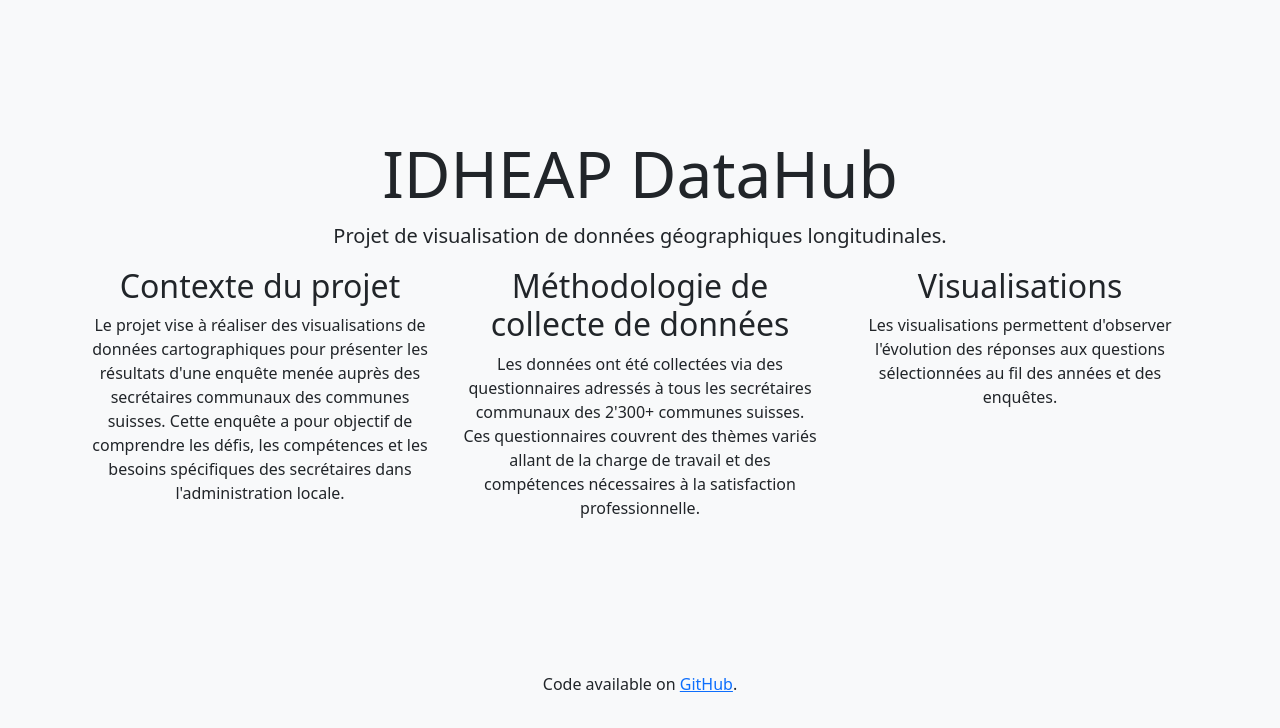
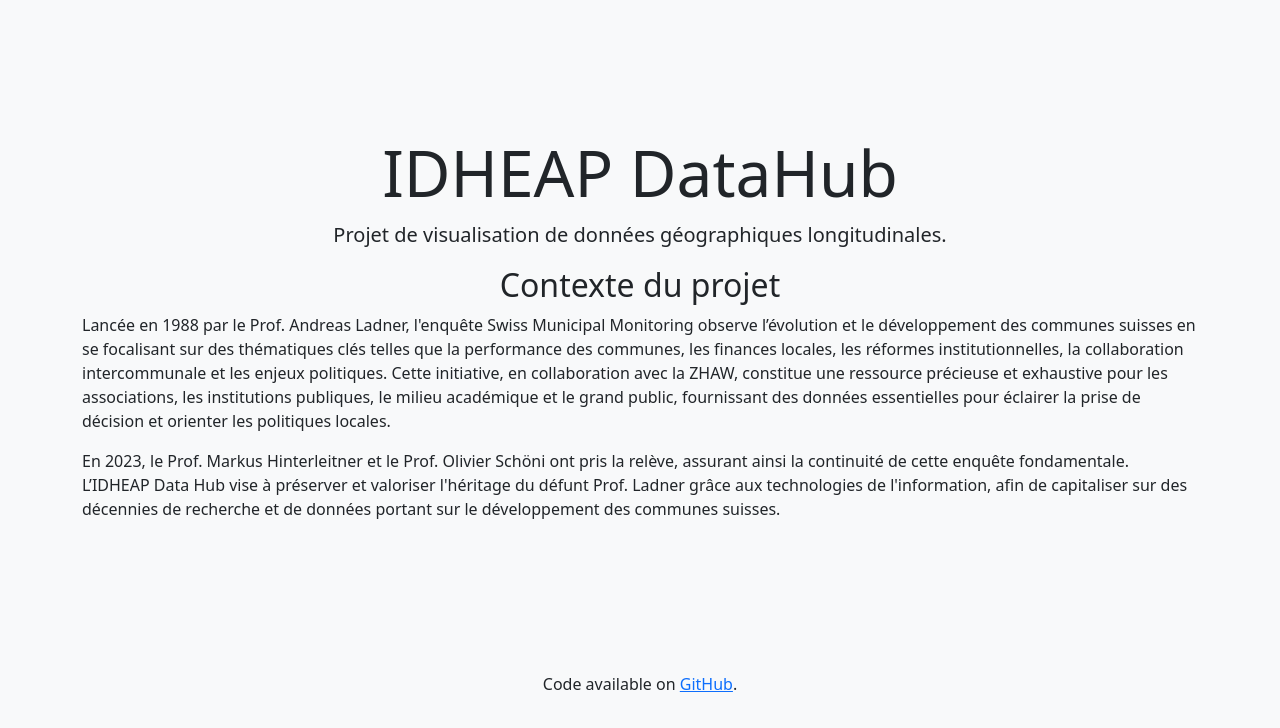
Before and after one commit to hhueber/IDHEAP-Datahub, a Flask app: page /about in a window 1280 px wide. Shown: the part 72-800 px from the top of the page. Run offline with Flask 3, Linux system fonts and the light colour scheme; some libraries are stand-ins or nearby versions.

Commit message:
Add about text

```diff
--- a/webapp/templates/public/about.html
+++ b/webapp/templates/public/about.html
@@ -12,32 +12,21 @@
 </div>
 
 <div class="container">
-  <!-- Example row of columns -->
-  <div class="row">
-    <div class="col-md-4">
-      <h2>Contexte du projet</h2>
-      <p>
-        Le projet vise à réaliser des visualisations de données cartographiques pour présenter les résultats d'une
-        enquête menée auprès des secrétaires communaux des communes suisses. Cette enquête a pour objectif de comprendre
-        les défis, les compétences et les besoins spécifiques des secrétaires dans l'administration locale.
-      </p>
-    </div>
-    <div class="col-md-4">
-      <h2>Méthodologie de collecte de données</h2>
-      <p>
-        Les données ont été collectées via des questionnaires adressés à tous les secrétaires communaux des
-        2'300+ communes suisses. Ces questionnaires couvrent des thèmes variés allant de la charge de travail et des
-        compétences nécessaires à la satisfaction professionnelle.
-      </p>
-    </div>
-    <div class="col-md-4">
-      <h2>Visualisations</h2>
-      <p>
-        Les visualisations permettent d'observer l'évolution des réponses aux questions sélectionnées au fil des années
-        et des enquêtes.
-      </p>
-    </div>
-  </div>
+  <h2>Contexte du projet</h2>
+  <p class="text-start">
+    Lancée en 1988 par le Prof. Andreas Ladner, l'enquête Swiss Municipal Monitoring observe l’évolution et le
+    développement des communes suisses en se focalisant sur des thématiques clés telles que la performance des communes,
+    les finances locales, les réformes institutionnelles, la collaboration intercommunale et les enjeux politiques.
+    Cette initiative, en collaboration avec la ZHAW, constitue une ressource précieuse et exhaustive pour les
+    associations, les institutions publiques, le milieu académique et le grand public, fournissant des données
+    essentielles pour éclairer la prise de décision et orienter les politiques locales.
+  </p>
 
+  <p class="text-start">
+    En 2023, le Prof. Markus Hinterleitner et le Prof. Olivier Schöni ont pris la relève, assurant ainsi la continuité
+    de cette enquête fondamentale. L’IDHEAP Data Hub vise à préserver et valoriser l'héritage du défunt Prof. Ladner
+    grâce aux technologies de l'information, afin de capitaliser sur des décennies de recherche et de données portant
+    sur le développement des communes suisses.
+  </p>
 </div> <!-- /container -->
 {% endblock %}
```
